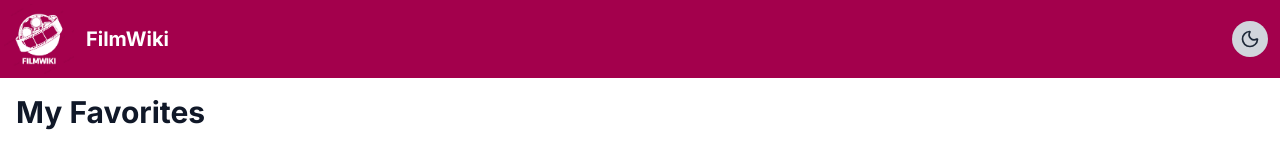
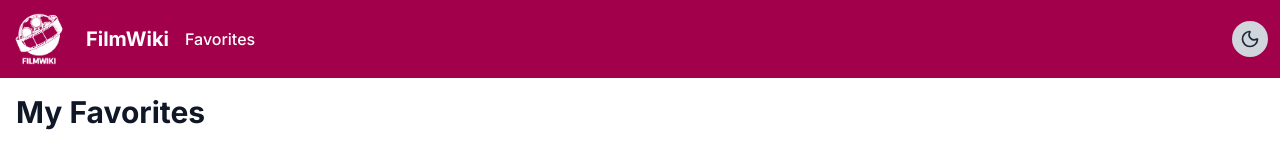
Before and after one commit to mahekpunjabi1904/FilmWiki, a Next.js app: page /favorites in a window 1280 px wide. Shown: the top 157 px of the page. Built offline with nearby package versions, Linux system fonts and the light colour scheme.

Commit message:
Favorites link added in header

```diff
--- a/components/Header.tsx
+++ b/components/Header.tsx
@@ -1,10 +1,7 @@
 "use client";
 import Link from "next/link";
-
 import { Sun, Moon } from "lucide-react";
-
 import Image from "next/image";
-
 import { useState, useEffect } from "react";
 
 export default function Header() {
@@ -19,10 +16,9 @@ export default function Header() {
   }, [darkMode]);
 
   return (
-    // Simple header container with padding and background
     <header className="sticky top-0 z-50 flex items-center justify-between p-1 bg-pink-800 dark:bg-pink-800">
-      {/* Logo image */}
-      <div className="flex items-center gap-1">
+      {/* Logo */}
+      <div className="flex items-center gap-4">
         <Link href="/" className="flex items-center gap-3">
           <Image
             src="/filmwiki-logo.png"
@@ -33,8 +29,17 @@ export default function Header() {
           />
           <h1 className="text-xl font-bold text-white dark:text-white">FilmWiki</h1>
         </Link>
+
+        {/* Favorites Link */}
+        <Link
+          href="/favorites"
+          className="text-white hover:text-yellow-300 font-medium transition-colors"
+        >
+          Favorites
+        </Link>
       </div>
 
+      {/* Theme Toggle */}
       <button
         onClick={() => setDarkMode(!darkMode)}
         className="p-2 rounded-full mr-2 transition-colors
@@ -42,9 +47,9 @@ export default function Header() {
              hover:bg-black dark:hover:bg-white"
       >
         {darkMode ? (
-          <Sun className="w-5 h-5 text-yellow-400" /> // sun icon for dark mode
+          <Sun className="w-5 h-5 text-yellow-400" />
         ) : (
-          <Moon className="w-5 h-5 text-gray-800" /> // moon icon for light mode
+          <Moon className="w-5 h-5 text-gray-800" />
         )}
       </button>
     </header>
```
Lines whose indentation alone changed are shown as unchanged.
